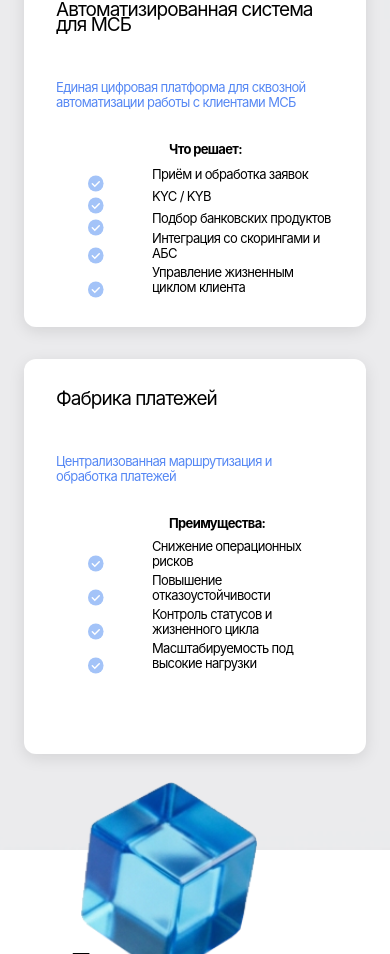
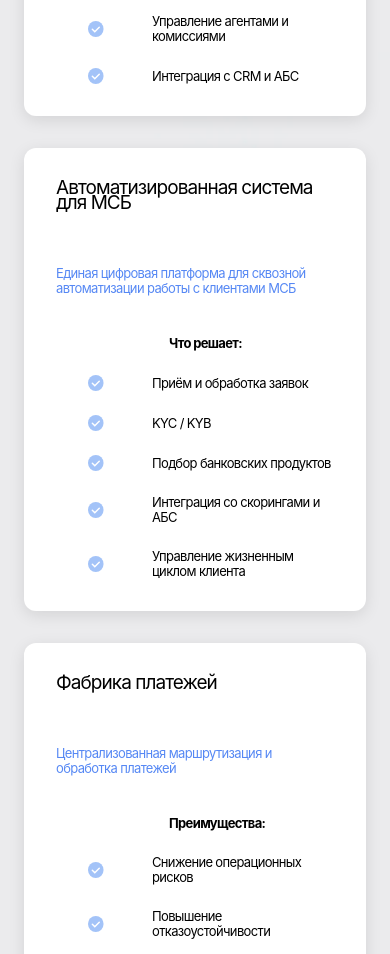
Before and after one commit to Dizel714/f-tech-landing, a Vue app: page / in a window 390 px wide. Shown: the part 2383-3337 px from the top of the page. Built offline with nearby package versions, Linux system fonts and the light colour scheme.

Commit message:
Второй куб готов

```diff
--- a/src/App.vue
+++ b/src/App.vue
@@ -207,6 +207,34 @@ function closeModal() {
   z-index: 2;
 }
 
+@media (max-width: 1440px) {
+  .divider-joint__cube {
+    width: 133px;
+    height: 147px;
+  }
+}
+
+@media (max-width: 1024px) {
+  .divider-joint__cube {
+    width: 114px;
+    height: 125px;
+  }
+}
+
+@media (max-width: 793px) {
+  .divider-joint__cube {
+    width: 85px;
+    height: 98px;
+  }
+}
+
+@media (max-width: 375px) {
+  .divider-joint__cube {
+    width: 63px;
+    height: 69px;
+  }
+}
+
 /* --- Анимация появления/исчезновения модального окна --- */
 .modal-fade-enter-active,
 .modal-fade-leave-active {
--- a/src/components/sections/SolutionsSection.vue
+++ b/src/components/sections/SolutionsSection.vue
@@ -92,7 +92,7 @@ const solutions = [
               >
                 <!-- Иконка галочки -->
                 <span class="solution-card__check-icon" aria-hidden="true">
-                  <img src="/icon-check-solution.svg" alt="" width="33" height="33" />
+                  <img src="/icon-check-solution.svg" alt="" />
                 </span>
                 <span class="solution-card__advantage-text">{{ item }}</span>
               </li>
@@ -243,8 +243,19 @@ const solutions = [
 
 .solution-card__check-icon {
   flex-shrink: 0;
+  display: flex;
+  align-items: center;
+  justify-content: center;
+  width: 33px;
+  height: 33px;
   color: var(--color-icon-check);
-  margin-top: 2px;
+}
+
+.solution-card__check-icon img {
+  display: block;
+  width: 100%;
+  height: 100%;
+  object-fit: contain;
 }
 
 .solution-card__advantage-text {
@@ -262,6 +273,10 @@ const solutions = [
   .solutions__heading {
   font-size: 38px;
   line-height: 38px;
+  }
+
+  .solution-card {
+    gap: var(--spacing-lg);
   }
 
   .solution-card__title {
@@ -287,6 +302,14 @@ const solutions = [
     line-height: 22px;
   }
 
+  .solution-card__advantages-list {
+    gap: var(--spacing-md);
+  }
+
+  .solution-card__advantages-heading {
+    margin-bottom: var(--spacing-lg);
+  }
+
   .solution-card__check-icon {
   width: 24px;
   height: 24px;
@@ -298,6 +321,11 @@ const solutions = [
   font-size: 28px;
   line-height: 27px;
   }
+
+  .solution-card {
+    gap: var(--spacing-lg);
+  }
+
 
   .solutions__grid {
     grid-template-columns: 1fr;
@@ -320,6 +348,14 @@ const solutions = [
     line-height: 19px;
   }
 
+  .solution-card__advantages-list {
+    gap: var(--spacing-md);
+  }
+
+  .solution-card__advantages-heading {
+    margin-bottom: var(--spacing-lg);
+  }
+
   .solution-card__check-icon {
   width: 21px;
   height: 21px;
@@ -331,6 +367,11 @@ const solutions = [
   font-size: 22px;
   line-height: 21px;
   }
+
+  .solution-card {
+    gap: var(--spacing-lg);
+  }
+
 
   .solution-card__title {
   font-size: 19px;
@@ -346,6 +387,14 @@ const solutions = [
   .solution-card__advantages-heading {
     font-size: 13px;
     line-height: 15px;
+  }
+
+    .solution-card__advantages-list {
+    gap: var(--spacing-lg);
+  }
+
+  .solution-card__advantages-heading {
+    margin-bottom: var(--spacing-lg);
   }
 
     .solution-card__check-icon {
@@ -385,6 +434,14 @@ const solutions = [
     gap: var(--spacing-md);
   }
 
+  .solution-card__advantages-list {
+    gap: var(--spacing-lg);
+  }
+
+  .solution-card__advantages-heading {
+    margin-bottom: var(--spacing-lg);
+  }
+
   .solution-card__check-icon {
   width: 15px;
   height: 15px;
```
